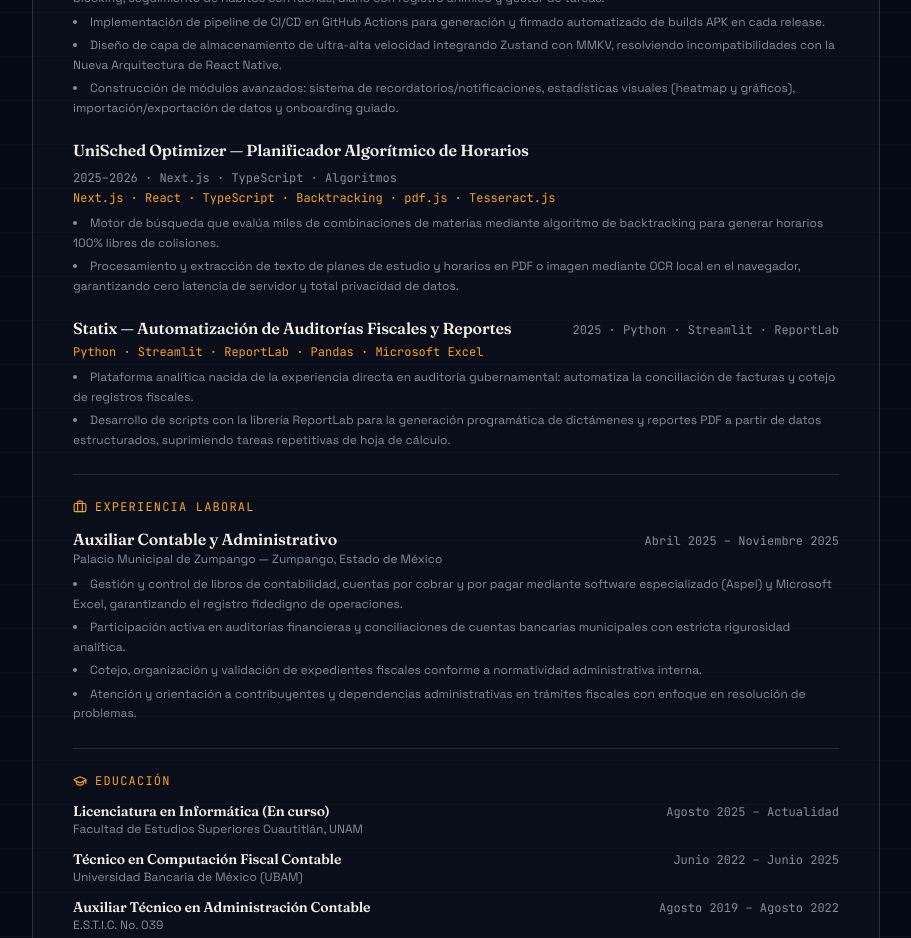
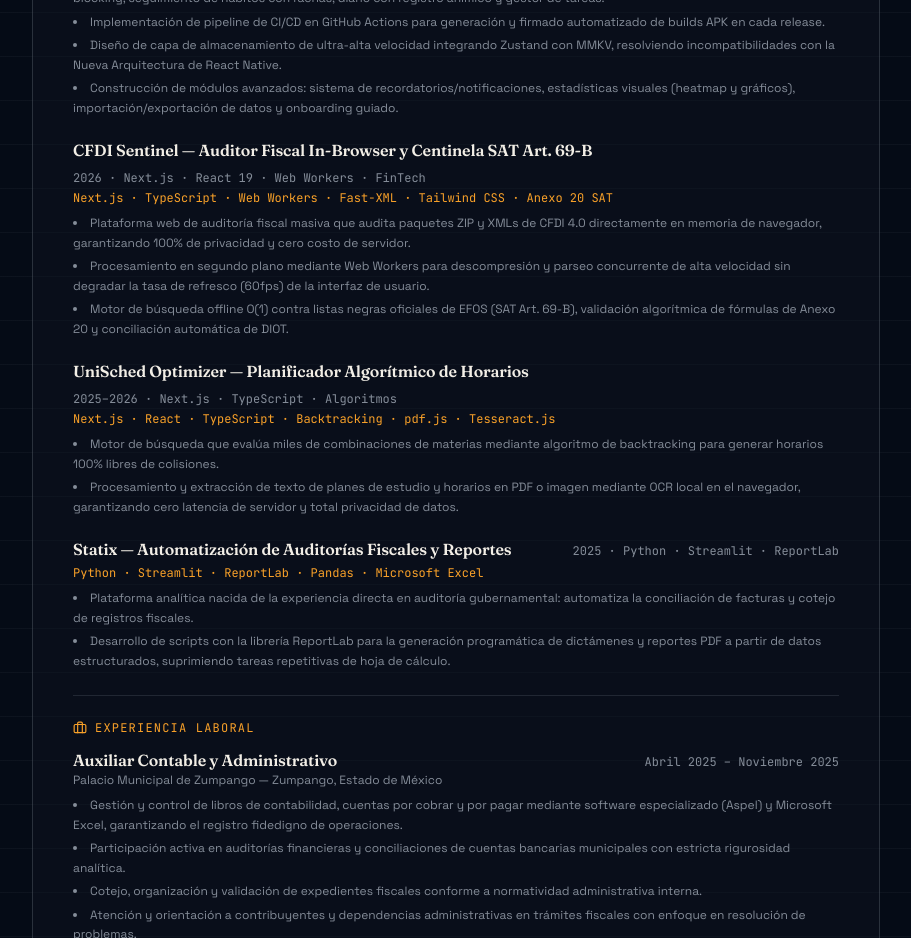
Before and after one commit to iamhuitron/portfolio, a Next.js app: page /cv in a window 1280 px wide. Shown: the part 780-1718 px from the top of the page, without its empty margins (184-1095 px from the left). Built offline with nearby package versions, Linux system fonts and the light colour scheme.

Commit message:
feat(portfolio): integrate CFDI Sentinel into CV and register CFDI SAT Engine project

```diff
--- a/app/cv/page.tsx
+++ b/app/cv/page.tsx
@@ -164,6 +164,32 @@
                 </li>
                 <li>
                   Construcción de módulos avanzados: sistema de recordatorios/notificaciones, estadísticas visuales (heatmap y gráficos), importación/exportación de datos y onboarding guiado.
+                </li>
+              </ul>
+            </div>
+
+            {/* CFDI Sentinel */}
+            <div>
+              <div className="flex flex-wrap items-baseline justify-between gap-2">
+                <h3 className="font-display text-base font-semibold text-paper print:text-black">
+                  CFDI Sentinel — Auditor Fiscal In-Browser y Centinela SAT Art. 69-B
+                </h3>
+                <span className="font-mono text-xs text-muted print:text-neutral-600">
+                  2026 · Next.js · React 19 · Web Workers · FinTech
+                </span>
+              </div>
+              <p className="mt-1 font-mono text-xs text-accent print:text-neutral-700">
+                Next.js · TypeScript · Web Workers · Fast-XML · Tailwind CSS · Anexo 20 SAT
+              </p>
+              <ul className="mt-2 list-inside list-disc space-y-1 text-xs leading-relaxed text-muted print:text-neutral-800">
+                <li>
+                  Plataforma web de auditoría fiscal masiva que audita paquetes ZIP y XMLs de CFDI 4.0 directamente en memoria de navegador, garantizando 100% de privacidad y cero costo de servidor.
+                </li>
+                <li>
+                  Procesamiento en segundo plano mediante Web Workers para descompresión y parseo concurrente de alta velocidad sin degradar la tasa de refresco (60fps) de la interfaz de usuario.
+                </li>
+                <li>
+                  Motor de búsqueda offline O(1) contra listas negras oficiales de EFOS (SAT Art. 69-B), validación algorítmica de fórmulas de Anexo 20 y conciliación automática de DIOT.
                 </li>
               </ul>
             </div>
--- a/data/projects.ts
+++ b/data/projects.ts
@@ -78,6 +78,30 @@
     images: { useReadme: true },
     links: {
       github: "https://github.com/iamhuitron/cfdi-sentinel",
+    },
+  },
+  {
+    slug: "cfdi-sat-engine",
+    title: "CFDI SAT Engine",
+    tagline: "High-performance Python fiscal auditor & SAT Art. 69-B (EFOS) sentinel",
+    problem:
+      "Developers, ERPs, and automated accounting workflows need a lightweight, ultra-fast Python engine to audit CFDI 4.0 XMLs and detect blacklisted suppliers without heavy cloud dependencies.",
+    solution:
+      "A pure standard-library Python package and CLI that validates Anexo 20 math, checks RFC validity, screens against the official SAT Article 69-B EFOS blacklist in O(1) time, and generates automated audit reports.",
+    technicalHighlights: [
+      "Zero-dependency architecture: Built strictly on Python 3.10+ standard library (xml.etree, decimal, csv, re)",
+      "High-throughput screening: O(1) in-memory hash verification against official Mexican tax fraud blacklists",
+      "Rigorous Anexo 20 compliance: High-precision decimal arithmetic validation for tax withholding and VAT transfers",
+      "Automated CI/CD: Multi-version matrix testing with GitHub Actions and comprehensive unit test coverage",
+    ],
+    categories: ["FinTech", "Automation", "Software Engineering"],
+    techStack: ["Python", "XML", "SAT CFDI 4.0", "GitHub Actions", "CLI"],
+    featured: false,
+    selected: true,
+    year: "2026",
+    images: { useReadme: true },
+    links: {
+      github: "https://github.com/iamhuitron/cfdi-sat-engine",
     },
   },
   {
```
